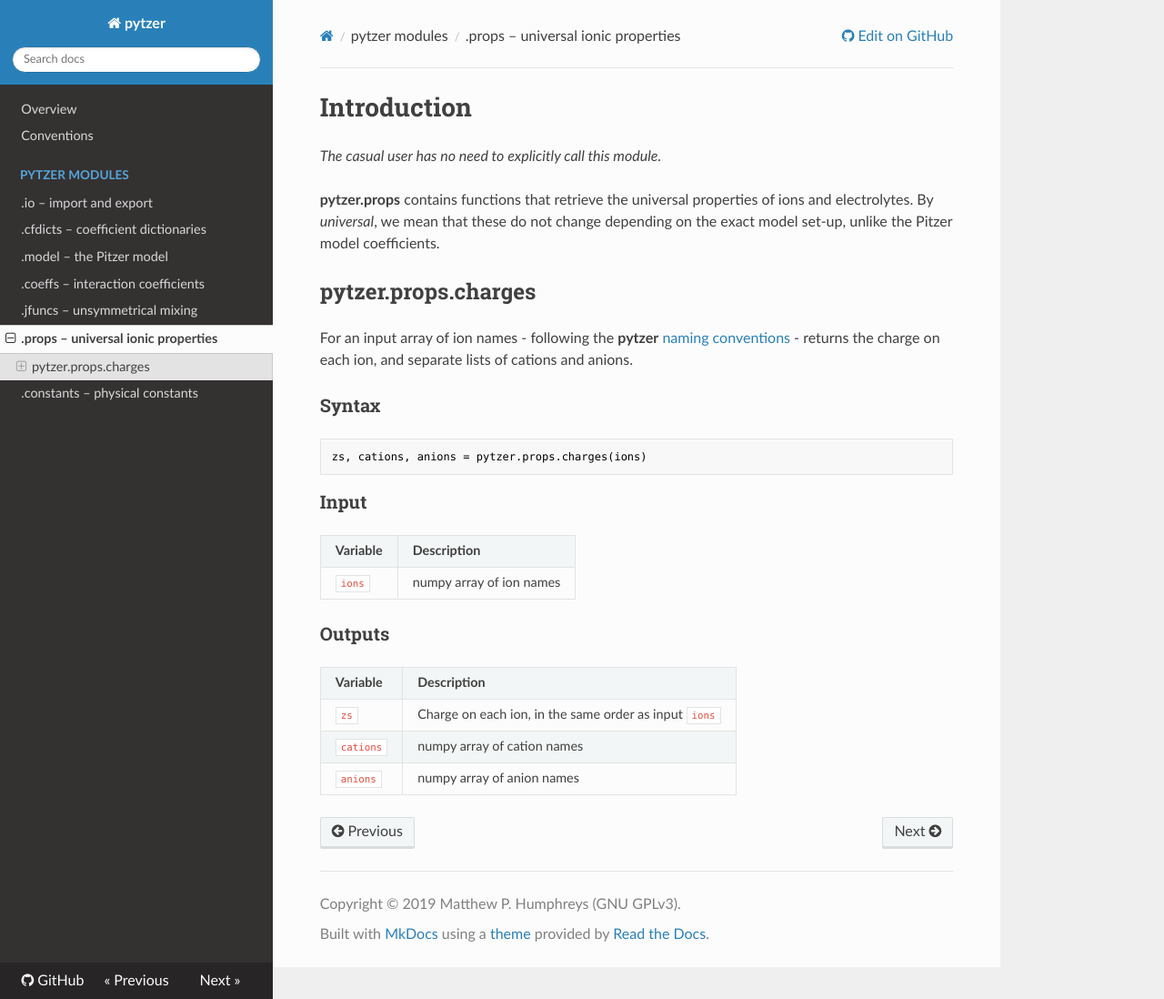
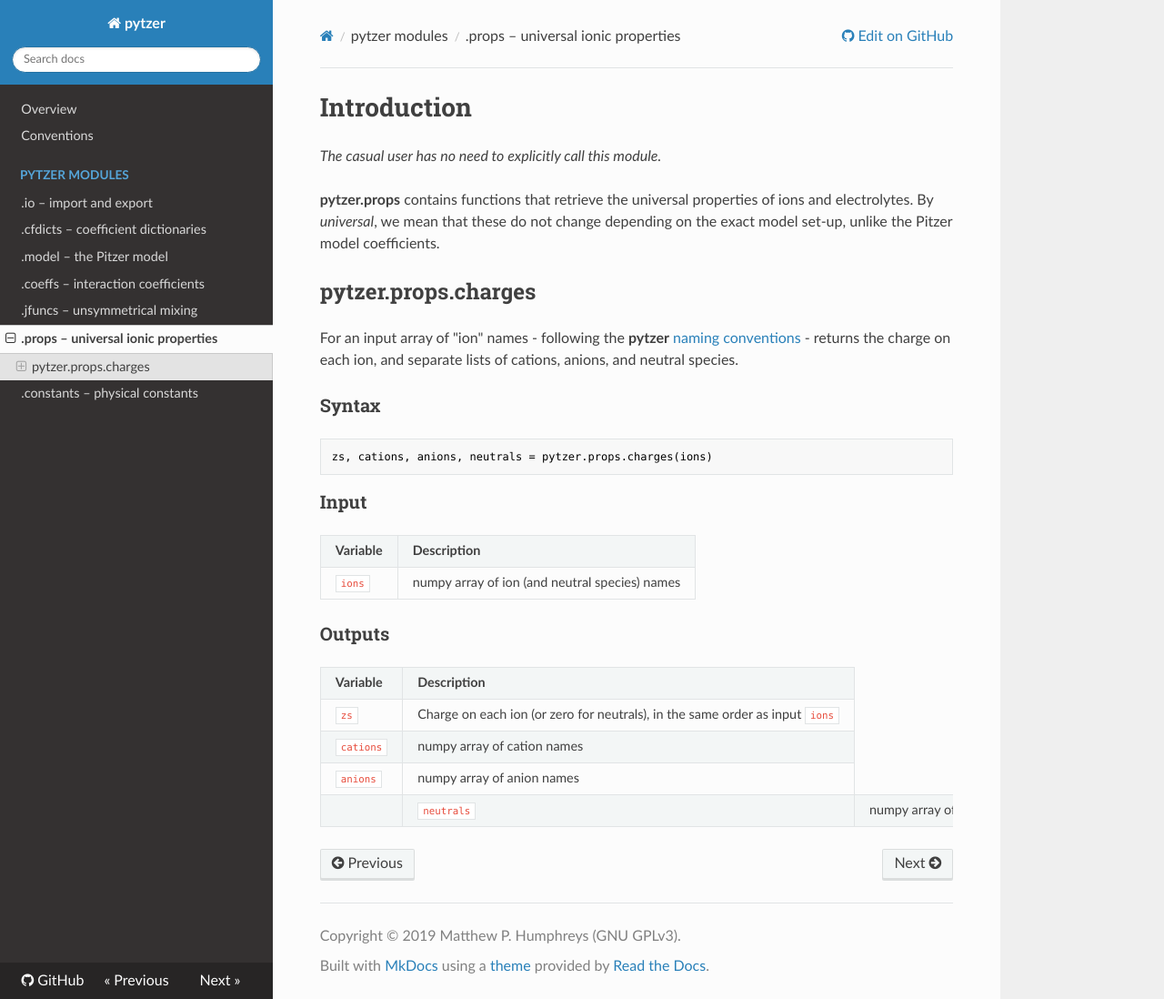
Before and after one commit to mvdh7/pytzer, an MkDocs documentation site: the page built from docs/modules/props.md, in a window 1280 px wide and 1098 px high. Shown: the whole window at 91% size. Built offline with MkDocs 1.6.1, drawn with Linux system fonts in a browser that asks for light colours; nearby versions of some CDN libraries.

Commit message:
Add in possibility of neutral species

````diff
--- a/docs/modules/props.md
+++ b/docs/modules/props.md
@@ -7,12 +7,12 @@
 
 ## pytzer.props.charges
 
-For an input array of ion names - following the **pytzer** [naming conventions](../../name-conventions) - returns the charge on each ion, and separate lists of cations and anions.
+For an input array of "ion" names - following the **pytzer** [naming conventions](../../name-conventions) - returns the charge on each ion, and separate lists of cations, anions, and neutral species.
 
 ### Syntax
 
 ```python
-zs, cations, anions = pytzer.props.charges(ions)
+zs, cations, anions, neutrals = pytzer.props.charges(ions)
 ```
 
 ### Input
@@ -25,7 +25,7 @@ zs, cations, anions = pytzer.props.charges(ions)
 </tr><tr>
 
 <td><code>ions</code></td>
-<td>numpy array of ion names</td>
+<td>numpy array of ion (and neutral species) names</td>
 
 </tr></table>
 
@@ -39,7 +39,7 @@ zs, cations, anions = pytzer.props.charges(ions)
 </tr><tr>
 
 <td><code>zs</code></td>
-<td>Charge on each ion, in the same order as input <code>ions</code></td>
+<td>Charge on each ion (or zero for neutrals), in the same order as input <code>ions</code></td>
 
 </tr><tr>
 
@@ -51,4 +51,9 @@ zs, cations, anions = pytzer.props.charges(ions)
 <td><code>anions</code></td>
 <td>numpy array of anion names</td>
 
+</tr><td>
+
+<td><code>neutrals</code></td>
+<td>numpy array of neutral species names</td>
+
 </tr></table>
````
Also changed, not shown: docs/name-conventions.md (+15 -0 lines).
